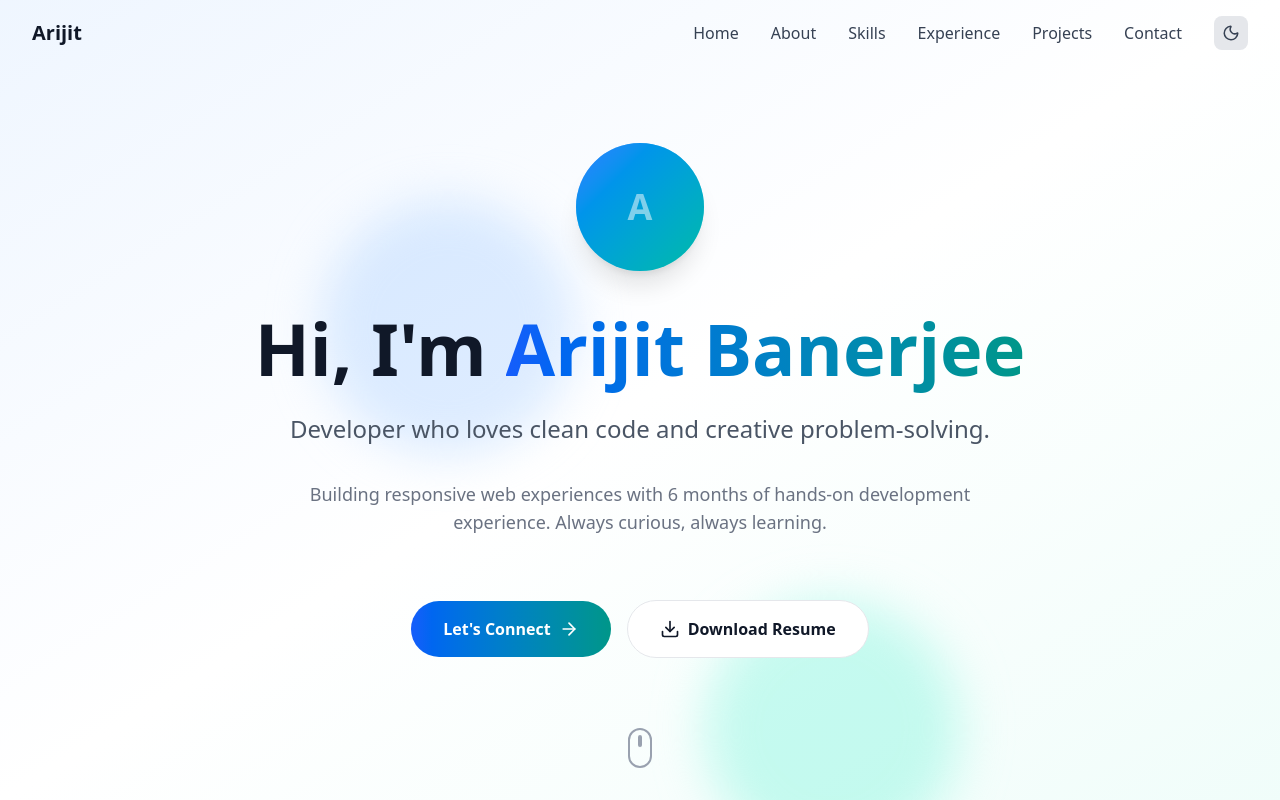
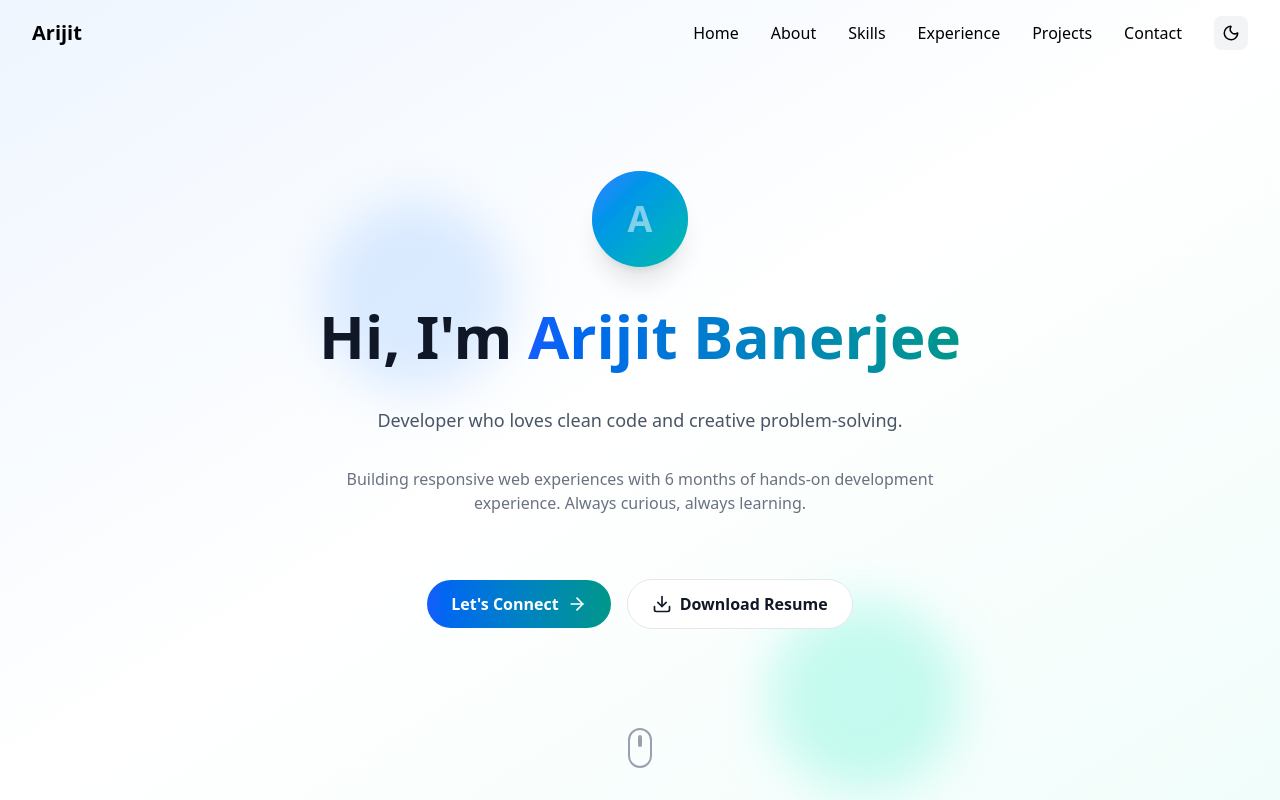
Before and after one commit to banerjee-arijit/portfolio, a React (Vite) app: page / in a window 1280 px wide. Shown: the top 800 px of the page. Built offline with nearby package versions, Linux system fonts and the light colour scheme.

Commit message:
added final touch

```diff
--- a/package.json
+++ b/package.json
@@ -12,6 +12,7 @@
   "dependencies": {
     "@tailwindcss/vite": "^4.1.11",
     "emailjs-com": "^3.2.0",
+    "framer-motion": "^12.23.12",
     "lucide-react": "^0.534.0",
     "react": "^19.1.0",
     "react-dom": "^19.1.0",
--- a/src/Components/Contact.jsx
+++ b/src/Components/Contact.jsx
@@ -12,7 +12,7 @@ import emailjs from "emailjs-com";
 import { toast, ToastContainer } from "react-toastify";
 import "react-toastify/dist/ReactToastify.css";
 
-export default function Contact() {
+const Contact=()=> {
   const titleRef = useScrollReveal();
   const contentRef = useScrollReveal();
   const formRef = useScrollReveal();
@@ -266,3 +266,5 @@ export default function Contact() {
     </section>
   );
 }
+
+export default Contact
--- a/src/Components/Experience.jsx
+++ b/src/Components/Experience.jsx
@@ -2,7 +2,7 @@ import React from "react";
 import { Calendar, MapPin, Building2 } from "lucide-react";
 import { useScrollReveal } from "../hooks/useScrollReveal";
 
-export default function Experience() {
+const Experience=()=> {
   const titleRef = useScrollReveal();
   const cardRef = useScrollReveal();
 
@@ -122,3 +122,5 @@ export default function Experience() {
     </section>
   );
 }
+
+export default Experience
--- a/src/Components/FloatingContact.jsx
+++ b/src/Components/FloatingContact.jsx
@@ -1,13 +1,12 @@
 import React, { useState, useEffect } from "react";
 import { MessageCircle, X, Send } from "lucide-react";
 
-export default function FloatingContact() {
+const FloatingContact=()=> {
   const [isOpen, setIsOpen] = useState(false);
   const [isVisible, setIsVisible] = useState(false);
 
   useEffect(() => {
     const handleScroll = () => {
-      // Show floating button after scrolling past hero section
       setIsVisible(window.scrollY > 100);
     };
 
@@ -90,3 +89,4 @@ export default function FloatingContact() {
     </div>
   );
 }
+export default FloatingContact
--- a/src/Components/Hero.jsx
+++ b/src/Components/Hero.jsx
@@ -1,7 +1,17 @@
 import React from "react";
 import { ArrowRight, Download } from "lucide-react";
+import { motion } from "framer-motion";
 
-export default function Hero() {
+const fadeUp = {
+  hidden: { opacity: 0, y: 40 },
+  visible: (i = 1) => ({
+    opacity: 1,
+    y: 0,
+    transition: { delay: i * 0.2, duration: 0.6 },
+  }),
+};
+
+const Hero = () => {
   const scrollToContact = () => {
     const element = document.getElementById("contact");
     if (element) {
@@ -16,53 +26,64 @@ export default function Hero() {
     >
       <div className="absolute inset-0 bg-gradient-to-br from-blue-50 via-white to-teal-50 dark:from-gray-900 dark:via-gray-800 dark:to-gray-900"></div>
 
+      {/* Background blobs */}
       <div className="absolute inset-0 overflow-hidden">
-        <div className="absolute top-1/4 left-1/4 w-64 h-64 bg-blue-200 dark:bg-blue-900 rounded-full mix-blend-multiply dark:mix-blend-overlay filter blur-xl opacity-30 animate-pulse"></div>
-        <div className="absolute top-3/4 right-1/4 w-64 h-64 bg-teal-200 dark:bg-teal-900 rounded-full mix-blend-multiply dark:mix-blend-overlay filter blur-xl opacity-30 animate-pulse animation-delay-2000"></div>
+        <div className="absolute top-1/4 left-1/4 w-64 h-64 lg:w-48 lg:h-48 bg-blue-200 dark:bg-blue-900 rounded-full mix-blend-multiply dark:mix-blend-overlay blur-xl opacity-30 animate-pulse"></div>
+        <div className="absolute top-3/4 right-1/4 w-64 h-64 lg:w-48 lg:h-48 bg-teal-200 dark:bg-teal-900 rounded-full mix-blend-multiply dark:mix-blend-overlay blur-xl opacity-30 animate-pulse delay-2000"></div>
       </div>
 
-      <div className="relative z-10 max-w-7xl mx-auto px-4 sm:px-6 lg:px-8 text-center">
-        <div className="space-y-8">
-          <div className="relative mx-auto w-32 h-32 mb-8 animate-scale-in">
+      {/* Main Content */}
+      <motion.div
+        initial="hidden"
+        whileInView="visible"
+        viewport={{ once: true }}
+        className="relative z-10 max-w-6xl mx-auto px-4 sm:px-6 lg:px-8 text-center space-y-8"
+      >
+        <motion.div
+          custom={1}
+          variants={fadeUp}
+          className="relative mx-auto w-32 h-32 lg:w-24 lg:h-24 mb-8"
+        >
           <div className="w-full h-full bg-gradient-to-br from-blue-500 to-teal-500 rounded-full flex items-center justify-center text-white text-4xl font-bold shadow-xl">
             A
           </div>
           <div className="absolute inset-0 rounded-full bg-gradient-to-br from-blue-500 to-teal-500 animate-pulse opacity-20"></div>
-          </div>
+        </motion.div>
 
-          <div
-            className="space-y-4 animate-slide-up"
-            style={{ animationDelay: "0.2s" }}
-          >
-            <h1 className="text-5xl md:text-7xl font-bold text-gray-900 dark:text-white leading-tight animate-text-reveal">
+        <motion.div custom={2} variants={fadeUp}>
+          <h1 className="text-5xl lg:text-6xl md:text-7xl font-bold text-gray-900 dark:text-white leading-tight">
             Hi, I'm{" "}
-              <span className="bg-gradient-to-r from-blue-600 to-teal-600 bg-clip-text text-transparent animate-gradient-text">
+            <span className="bg-gradient-to-r from-blue-600 to-teal-600 bg-clip-text text-transparent">
               Arijit Banerjee
             </span>
           </h1>
-            <p
-              className="text-xl md:text-2xl text-gray-600 dark:text-gray-300 max-w-3xl mx-auto leading-relaxed animate-fade-in-up"
-              style={{ animationDelay: "0.4s" }}
+        </motion.div>
+
+        <motion.p
+          custom={3}
+          variants={fadeUp}
+          className="text-xl lg:text-lg md:text-2xl text-gray-600 dark:text-gray-300 max-w-3xl mx-auto leading-relaxed"
         >
           Developer who loves clean code and creative problem-solving.
-            </p>
-          </div>
+        </motion.p>
 
-          <p
-            className="text-lg text-gray-500 dark:text-gray-400 max-w-2xl mx-auto animate-fade-in-up"
-            style={{ animationDelay: "0.6s" }}
+        <motion.p
+          custom={4}
+          variants={fadeUp}
+          className="text-lg lg:text-base text-gray-500 dark:text-gray-400 max-w-2xl mx-auto"
         >
           Building responsive web experiences with 6 months of hands-on
           development experience. Always curious, always learning.
-          </p>
+        </motion.p>
 
-          <div
-            className="flex flex-col sm:flex-row gap-4 justify-center items-center pt-8 animate-fade-in-up"
-            style={{ animationDelay: "0.8s" }}
+        <motion.div
+          custom={5}
+          variants={fadeUp}
+          className="flex flex-col sm:flex-row gap-4 justify-center items-center pt-8"
         >
           <button
             onClick={scrollToContact}
-              className="group bg-gradient-to-r from-blue-600 to-teal-600 text-white px-8 py-4 rounded-full font-semibold hover:shadow-xl transform hover:scale-105 transition-all duration-200 flex items-center gap-2"
+            className="group bg-gradient-to-r from-blue-600 to-teal-600 text-white px-8 py-4 lg:px-6 lg:py-3 rounded-full font-semibold hover:shadow-xl transform hover:scale-105 transition-all duration-200 flex items-center gap-2"
           >
             Let's Connect
             <ArrowRight
@@ -73,23 +94,26 @@ export default function Hero() {
           <a
             href="https://drive.google.com/uc?export=download&id=1IlqizrggJy8JikoJQb1Va_yJQ3bYuVMS"
             download
-              className="bg-white dark:bg-gray-800 text-gray-900 dark:text-white px-8 py-4 rounded-full font-semibold border border-gray-200 dark:border-gray-700 hover:shadow-lg transform hover:scale-105 transition-all duration-200 flex items-center gap-2"
+            className="bg-white dark:bg-gray-800 text-gray-900 dark:text-white px-8 py-4 lg:px-6 lg:py-3 rounded-full font-semibold border border-gray-200 dark:border-gray-700 hover:shadow-lg transform hover:scale-105 transition-all duration-200 flex items-center gap-2"
           >
             <Download size={20} />
             Download Resume
           </a>
-          </div>
-        </div>
-      </div>
+        </motion.div>
+      </motion.div>
 
-      <div
-        className="absolute bottom-8 left-1/2 transform -translate-x-1/2 animate-bounce-in"
-        style={{ animationDelay: "1s" }}
+      {/* Scroll Indicator */}
+      <motion.div
+        custom={6}
+        variants={fadeUp}
+        className="absolute bottom-8 left-1/2 transform -translate-x-1/2"
       >
         <div className="w-6 h-10 border-2 border-gray-400 dark:border-gray-600 rounded-full flex justify-center">
           <div className="w-1 h-3 bg-gray-400 dark:bg-gray-600 rounded-full mt-2 animate-bounce"></div>
         </div>
-      </div>
+      </motion.div>
     </section>
   );
-}
+};
+
+export default Hero;
--- a/src/Components/Navigation.jsx
+++ b/src/Components/Navigation.jsx
@@ -1,7 +1,7 @@
 import React, { useState, useEffect } from "react";
 import { Menu, X, Sun, Moon } from "lucide-react";
 
-const Navigation=({ darkMode, toggleDarkMode })=> {
+const Navigation = ({ darkMode, toggleDarkMode }) => {
   const [isOpen, setIsOpen] = useState(false);
   const [scrolled, setScrolled] = useState(false);
 
@@ -34,13 +34,13 @@ const Navigation=({ darkMode, toggleDarkMode })=> {
     <nav
       className={`fixed top-0 w-full z-50 transition-all duration-300 ${
         scrolled
-          ? "bg-white/80 dark:bg-gray-900/80 backdrop-blur-md shadow-lg"
+          ? "bg-white dark:bg-black border-b border-black/10 dark:border-white/10 shadow-md"
           : "bg-transparent"
       }`}
     >
       <div className="max-w-7xl mx-auto px-4 sm:px-6 lg:px-8">
         <div className="flex justify-between items-center py-4">
-          <div className="text-xl font-bold text-gray-900 dark:text-white">
+          <div className="text-xl font-bold text-black dark:text-white">
             Arijit
           </div>
 
@@ -49,31 +49,32 @@ const Navigation=({ darkMode, toggleDarkMode })=> {
               <button
                 key={item.id}
                 onClick={() => scrollToSection(item.id)}
-                className="text-gray-700 dark:text-gray-300 hover:text-blue-600 dark:hover:text-blue-400 transition-colors duration-200 font-medium"
+                className="text-black dark:text-white hover:text-blue-600 dark:hover:text-blue-400 transition duration-200 font-medium"
               >
                 {item.label}
               </button>
             ))}
             <button
               onClick={toggleDarkMode}
-              className="p-2 rounded-lg bg-gray-200 dark:bg-gray-700 text-gray-700 dark:text-gray-300 hover:bg-gray-300 dark:hover:bg-gray-600 transition-all duration-200 transform hover:scale-110"
+              className="p-2 rounded-lg bg-gray-100 dark:bg-gray-800 text-black dark:text-white hover:bg-gray-200 dark:hover:bg-gray-700 transition transform hover:scale-110"
               title={darkMode ? "Switch to light mode" : "Switch to dark mode"}
             >
               {darkMode ? <Sun size={18} /> : <Moon size={18} />}
             </button>
           </div>
 
+          {/* Mobile Nav */}
           <div className="md:hidden flex items-center space-x-4">
             <button
               onClick={toggleDarkMode}
-              className="p-2 rounded-lg bg-gray-200 dark:bg-gray-700 text-gray-700 dark:text-gray-300 hover:bg-gray-300 dark:hover:bg-gray-600 transition-all duration-200 transform hover:scale-110"
+              className="p-2 rounded-lg bg-gray-100 dark:bg-gray-800 text-black dark:text-white hover:bg-gray-200 dark:hover:bg-gray-700 transition transform hover:scale-110"
               title={darkMode ? "Switch to light mode" : "Switch to dark mode"}
             >
               {darkMode ? <Sun size={18} /> : <Moon size={18} />}
             </button>
             <button
               onClick={() => setIsOpen(!isOpen)}
-              className="text-gray-700 dark:text-gray-300"
+              className="text-black dark:text-white"
             >
               {isOpen ? <X size={24} /> : <Menu size={24} />}
             </button>
@@ -82,13 +83,13 @@ const Navigation=({ darkMode, toggleDarkMode })=> {
       </div>
 
       {isOpen && (
-        <div className="md:hidden bg-white dark:bg-gray-900 border-t dark:border-gray-700">
+        <div className="md:hidden bg-white dark:bg-black border-t border-black/10 dark:border-white/10">
           <div className="px-4 py-4 space-y-4">
             {navItems.map((item) => (
               <button
                 key={item.id}
                 onClick={() => scrollToSection(item.id)}
-                className="block w-full text-left text-gray-700 dark:text-gray-300 hover:text-blue-600 dark:hover:text-blue-400 transition-colors duration-200 font-medium"
+                className="block w-full text-left text-black dark:text-white hover:text-blue-600 dark:hover:text-blue-400 transition duration-200 font-medium"
               >
                 {item.label}
               </button>
@@ -98,5 +99,6 @@ const Navigation=({ darkMode, toggleDarkMode })=> {
       )}
     </nav>
   );
-}
-export default Navigation
+};
+
+export default Navigation;
--- a/src/Components/Projects.jsx
+++ b/src/Components/Projects.jsx
@@ -11,7 +11,7 @@ import {
 } from "lucide-react";
 import { useScrollReveal } from "../hooks/useScrollReveal";
 
-export default function Projects() {
+const Projects=()=> {
   const [selectedFilter, setSelectedFilter] = useState("All");
   const titleRef = useScrollReveal();
   const filtersRef = useScrollReveal();
@@ -270,3 +270,4 @@ export default function Projects() {
     </section>
   );
 }
+export default Projects
--- a/src/Components/Skills.jsx
+++ b/src/Components/Skills.jsx
@@ -15,7 +15,7 @@ import {
 } from "lucide-react";
 import { useScrollReveal } from "../hooks/useScrollReveal";
 
-export default function Skills() {
+const Skills=()=> {
   const titleRef = useScrollReveal();
   const skillsRef = useScrollReveal();
   const toolsRef = useScrollReveal();
@@ -209,3 +209,4 @@ export default function Skills() {
     </section>
   );
 }
+export default Skills
```
Also changed, not shown: src/App.jsx (+16 -7 lines), src/hooks/useScrollReveal.js (+14 -17 lines), 1 other file (tests, documents, lock files or other folders). Lines whose indentation alone changed are shown as unchanged.
